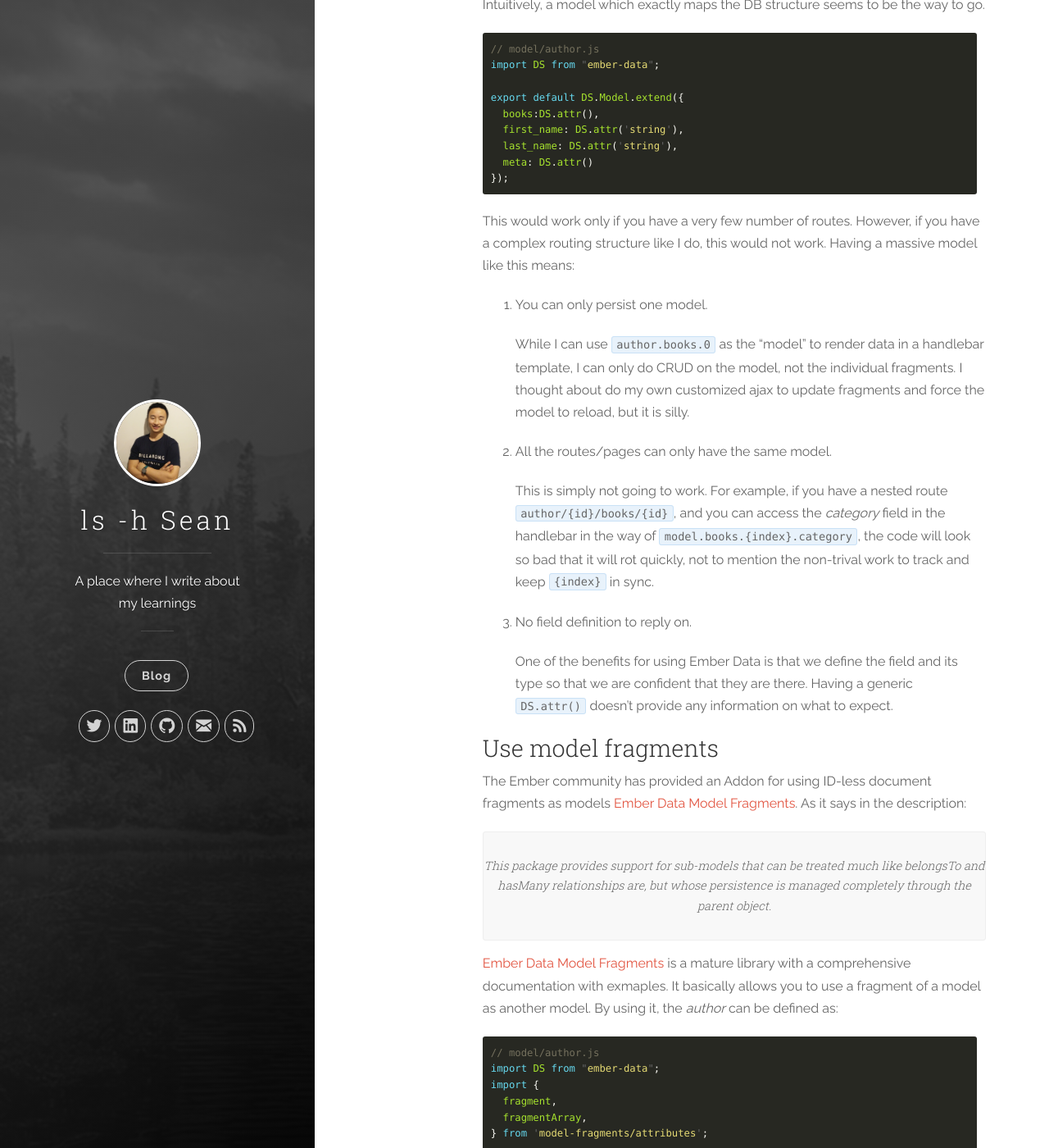
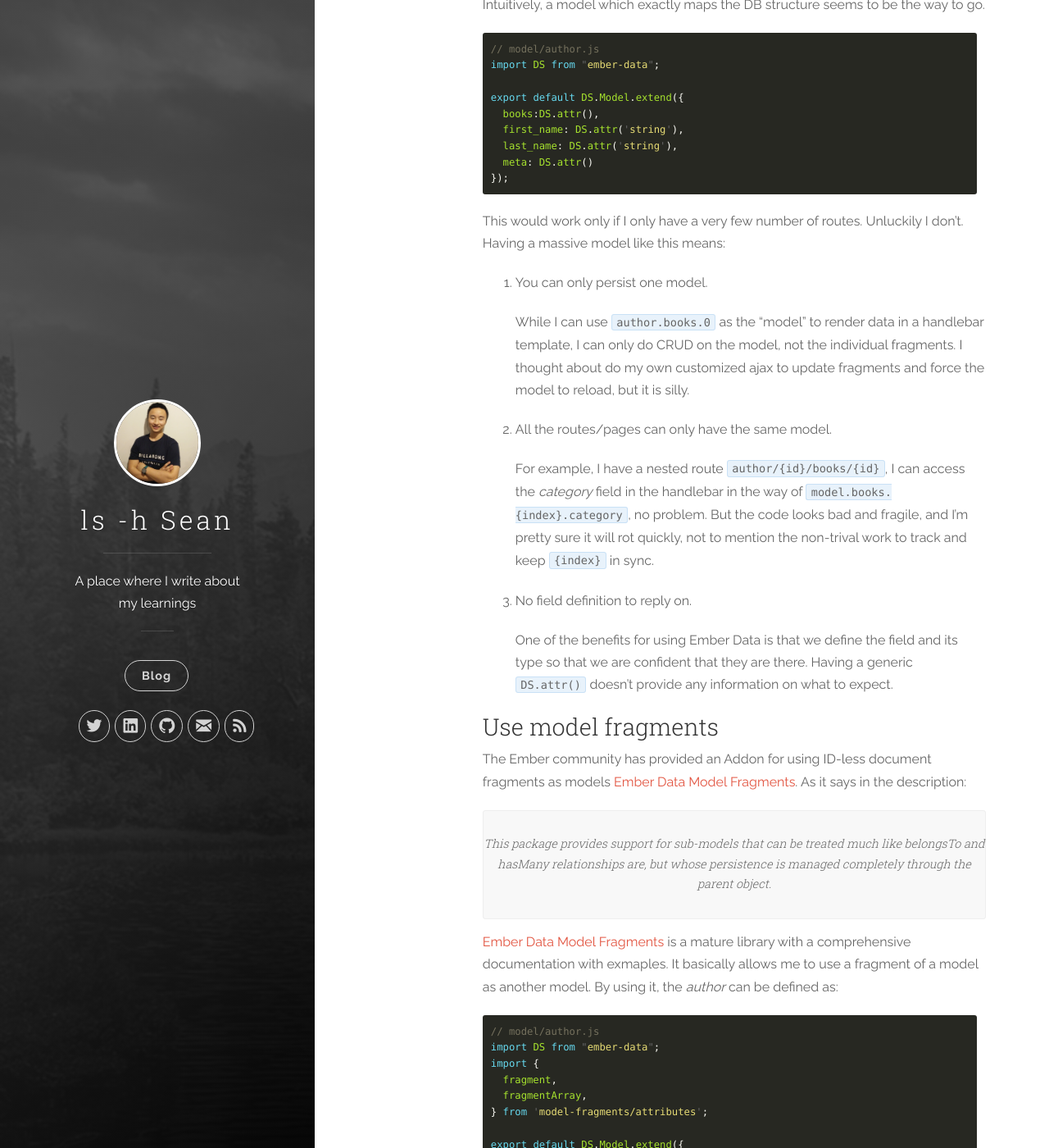
Before and after one commit to shouhengli/shouhengli.github.io, a Jekyll site: the page built from _posts/2016-11-15-embeded-ember-model.md, in a window 1280 px wide and 1400 px high, scrolled down 1163 px. Shown: the whole window at 82% size. Built offline with Jekyll 4.4.1, drawn with Linux system fonts in a browser that asks for light colours; nearby versions of some CDN libraries; comment, search, counter and statistics services are not loaded; some of the changed text lies outside the part shown.

Commit message:
some rewording

````diff
--- a/_posts/2016-11-15-embeded-ember-model.md
+++ b/_posts/2016-11-15-embeded-ember-model.md
@@ -52,7 +52,7 @@ export default DS.Model.extend({
   meta: DS.attr()
 });
 ```
-This would work only if you have a very few number of routes. However, if you have a complex routing structure like I do, this would not work. Having a massive model like this means:
+This would work only if I only have a very few number of routes. Unluckily I don't. Having a massive model like this means:
 
 1. You can only persist one model.
 
@@ -60,7 +60,7 @@ This would work only if you have a very few number of routes. However, if you ha
 
 2. All the routes/pages can only have the same model.
 
-   This is simply not going to work. For example, if you have a nested route `author/{id}/books/{id}`, and you can access the *category* field in the handlebar in the way of `model.books.{index}.category`, the code will look so bad that it will rot quickly, not to mention the non-trival work to track and keep `{index}` in sync.
+   For example, I have a nested route `author/{id}/books/{id}`, I can access the *category* field in the handlebar in the way of `model.books.{index}.category`, no problem. But the code looks bad and fragile, and I'm pretty sure it will rot quickly, not to mention the non-trival work to track and keep `{index}` in sync.
 
 3. No field definition to reply on.
 
@@ -72,7 +72,7 @@ The Ember community has provided an Addon for using ID-less document fragments a
 
 > This package provides support for sub-models that can be treated much like belongsTo and hasMany relationships are, but whose persistence is managed completely through the parent object.
 
-[Ember Data Model Fragments][model-fragments] is a mature library with a comprehensive documentation with exmaples. It basically allows you to use a fragment of a model as another model. By using it, the *author* can be defined as:
+[Ember Data Model Fragments][model-fragments] is a mature library with a comprehensive documentation with exmaples. It basically allows me to use a fragment of a model as another model. By using it, the *author* can be defined as:
 
 ```javascript
 // model/author.js
@@ -124,7 +124,7 @@ Yes, in the library's description:
 
 It means that although I can fragments like normal models, I can't persist them through Ember Data, in another word, `fragment.save()` or `fragment.destroyRecord()` would not work.
 
-Luckily, not being able to persist fragments is definitely not the end of the world, it can be workarounded. For instance, you can always use `this.controllerFor('author').get('model').save()`, or the way I prefer, bubble the action up to the parent route:
+Luckily, not being able to persist fragments is definitely not the end of the world, it can be workarounded. For instance, I can inject the parent controll like `this.controllerFor('author').get('model').save()`, or the way I prefer, bubble the action up to the parent route:
 
 ```javascript
 // controller/books.js
@@ -209,7 +209,8 @@ export default DS.RESTSerializer.extend(DS.EmbeddedRecordsMixin, {
   }
 });
 ```
-This approach allows me to pass the nested models around, take advantage of caching as well as perform CRUD operations on each models individually without worrying about going out of sync.
+This approach allows me to pass the nested models around, take advantage of caching as well as perform CRUD operations on each models individually without worrying about going out of sync. Miguel Camba has a great post on
+[Optimizing APIs With Ember-data and EmbeddedRecordsMixin][optimizing-apit-with-ember-data], highly recommended.
 
 It is recommended by Ember API and well documented at [here][embed-record-mixin], but why didn't I use it at the first place?
 
@@ -234,7 +235,7 @@ There are still rooms to improve. One thing I am planning to do is to get rid of
   }
 }
 ```
-You may find this is nothing like what our MongoDB document structure is, but if you think about it, does payload really have to reflect DB structure? Certainly not, in fact, some information sensitive places even consider it as a secruity pitfall. Also, one of the advantages of having a multi-layer architecture is the flexibility to transform DB records.
+You may find this is nothing like what our MongoDB document structure is, but think about it, does payload really have to reflect DB structure? Certainly not, in fact, some information sensitive places even consider it as a secruity pitfall. Also, one of the advantages of having a multi-layer architecture is the flexibility to transform DB records.
 
 Doing this will certainly require some extra work to transform data format on the server side. Luckily, both MongoEngine and pyMongo have a good support for MongoDB projection query. By leveraging the power, it shouldn't be a task that is too hard to do.
 
````
Also changed, not shown: other parts of _posts/2016-11-15-embeded-ember-model.md (+1 -0 lines).
